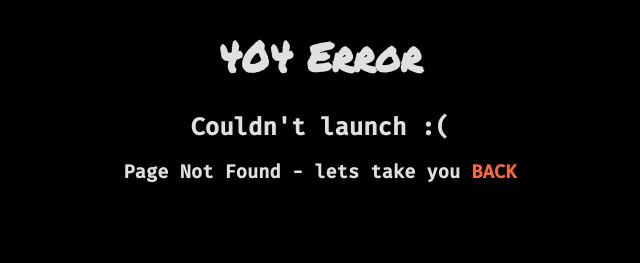
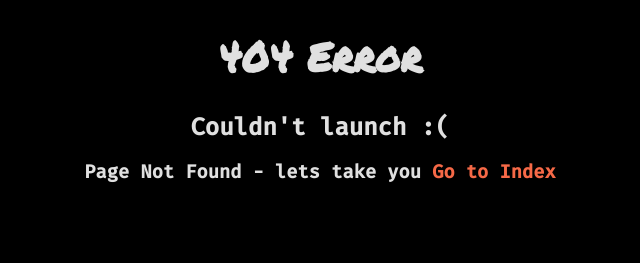
Before and after one commit to cybersoup-project/cybersoup, a PHP site: page /view/404.php in a window 1280 px wide. Shown: the part 507-770 px from the top of the page, without its empty margins (320-960 px from the left). Run offline with PHP 8.4, Linux system fonts and the light colour scheme.

Commit message:
mini cambio del texto q aparece

```diff
--- a/view/403.php
+++ b/view/403.php
@@ -51,7 +51,7 @@
 		Look like you're lost
 		</h3>
 
-		<p>You should not do this...</p>
+		<p>ypu not should do this, try to log in or make contact with the administrator...</p>
 
 		<a href="../index.php" class="link_404">Go to Home</a>
 	</div>
--- a/view/404.php
+++ b/view/404.php
@@ -159,6 +159,6 @@ a{
     <div class="text">
         <h1>404 Error</h1>
       <h2>Couldn't launch :(</h2>
-         <h3>Page Not Found - lets take you <a href="../index.php">BACK</a></h3>
+         <h3>Page Not Found - lets take you <a href="../index.php">Go to Index</a></h3>
     </div>
 </body>
```
